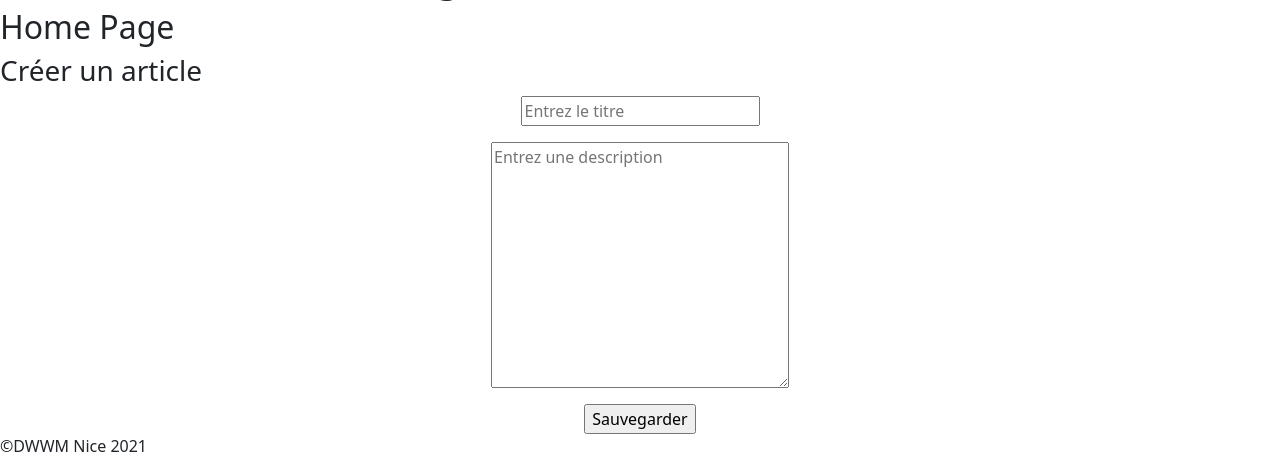
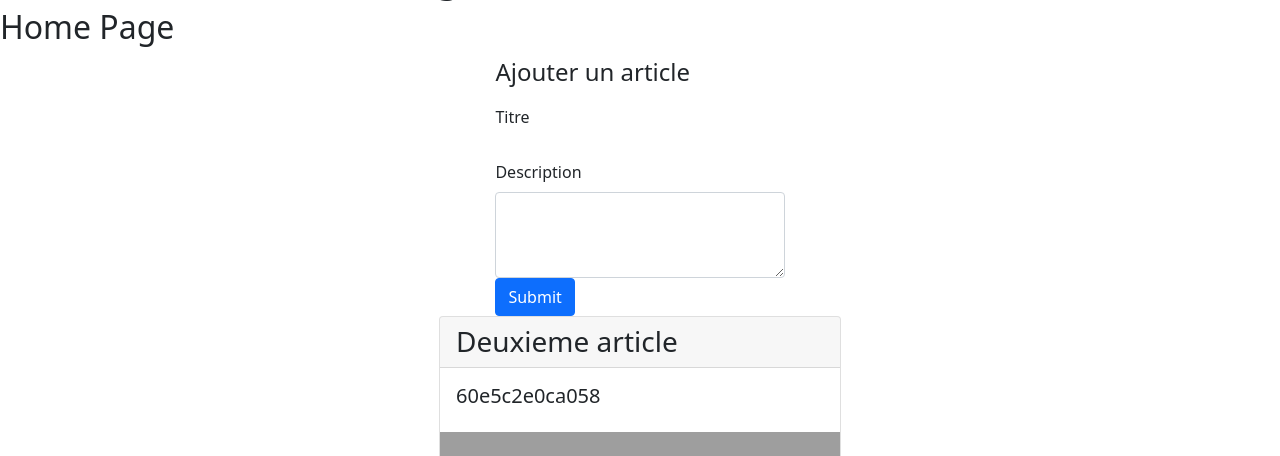
Before and after one commit to Letitbe133/formation-dwwm-nice, a PHP site: page / in a window 1280 px wide. Shown: the part 104-560 px from the top of the page. Run offline with PHP 8.4, Linux system fonts and the light colour scheme; grey boxes are pictures that could not be loaded.

Commit message:
ajout visualisation des posts et mise en forme Bootstrap

```diff
--- a/blog/db.json
+++ b/blog/db.json
@@ -1 +1 @@
-[{"id":"60e59fd00ba5f","postTitle":"Test Title","postDecsription":"Ceci est une description"},{"id":"60e5a043267d2","postTitle":"Deuxieme post","postDecsription":"Description 2eme post"},{"id":"60e5a26906a25","postTitle":"Troiseme post","postDecsription":"Description 3eme post"},{"id":"60e5a345d6325","postTitle":"Quatrieme Post","postDecsription":"Description 4eme post"},{"id":"60e5a5579257e","postTitle":"lkjlkjl","postDecsription":"kjlkjlkj"},{"id":"60e5a6b2c0f2b","postTitle":"kjlkj","postDecsription":"jlkjlkj"},{"id":"60e5a7ff685f2","postTitle":"lkjlkjlj","postDecsription":"jkjhkjhk"}]
+[{"id":"60e5bc709c4d8","postTitle":"Mon premier article","postDescription":"Description de l'article"},{"id":"60e5c2e0ca058","postTitle":"Deuxieme article","postDescription":"blah blah"}]
--- a/blog/process.php
+++ b/blog/process.php
@@ -10,7 +10,7 @@ if (isset($_POST['submit'])) {
         $post = [
             'id' => uniqid(),
             'postTitle' => $_POST['title'],
-            'postDecsription' => $_POST['description'],
+            'postDescription' => $_POST['description'],
         ];
 
         // il reste à sauver le post dans la bdd
--- a/blog/views/home.php
+++ b/blog/views/home.php
@@ -1,36 +1,20 @@
 <?php
-/*
-    // on vérifie si on a un paramètre status dans l'url
-    // if (isset($_GET['status'])) {
-    //     $status = $_GET['status'];
-
-    //     // je vérifie quel le status
-    //     if ('success' === $status) {?>
-            <!-- <div>
-                <p>Votre post a été sauvegardé</p>
-            </div> -->
-       <?php// } else {?>
-            <!-- <div>
-                <p>Erreur de sauvegarde</p>
-            </div> -->
-        <?php
-    // }
-    // }
-    */
     if (isset($_GET['status'])) {
         $status = $_GET['status'];
 
         if ('success' === $status) {
             $output = <<<'OUTPUT'
-            <div>
-                <p>Votre post a été sauvegardé</p>
+            <div class="alert alert-dismissible alert-success">
+                <button type="button" class="btn-close" data-bs-dismiss="alert"></button>
+                <strong>Félicitations! L'article a bien été sauvegardé</strong>.
             </div>
 OUTPUT;
             echo $output;
         } else {
             $output = <<<'OUTPUT'
-            <div>
-                <p>Erreur de savuvegarde</p>
+            <div class="alert alert-dismissible alert-danger">
+                <button type="button" class="btn-close" data-bs-dismiss="alert"></button>
+                <strong>Oooops! Problème lors de la sauvegarde...</strong>
             </div>
 OUTPUT;
             echo $output;
@@ -41,15 +25,80 @@ OUTPUT;
 
 <h2>Home Page</h2>
 
-<h3>Créer un article</h3>
 
-<div class="container" style="display:flex; justify-content:center;">
+<div class="container" style="display:flex; flex-direction:column; justify-content:center; align-items:center;">
 
-    <form action="process.php" method="post" style="display: flex; flex-direction:column; align-items:center; gap:1rem;">
+    <!-- <form action="process.php" method="post" style="display: flex; flex-direction:column; align-items:center; gap:1rem;">
         <input type="text" name="title" placeholder="Entrez le titre" required>
         <textarea name="description" cols="30" rows="10" placeholder="Entrez une description" required></textarea>
         <input type="submit" name="submit" value="Sauvegarder">
 
+    </form> -->
+
+    <!-- form bootstrap -->
+    <form action="process.php" method="post">
+        <fieldset>
+            <legend>Ajouter un article</legend>
+            <div class="form-group row">
+            <label for="staticEmail" class="col-sm-2 col-form-label">Titre</label>
+            <div class="col-sm-10">
+                <input type="text" class="form-control-plaintext" name="title">
+            </div>
+            </div>
+            <div class="form-group">
+            <label for="exampleTextarea" class="form-label mt-4">Description</label>
+            <textarea class="form-control" id="exampleTextarea" rows="3" name="description"></textarea>
+            </div>
+            <button type="submit" class="btn btn-primary" name="submit">Submit</button>
+        </fieldset>
     </form>
 
+    <div>
+        <?php
+            // récuperer les posts dans la bdd
+            $fileContent = file_get_contents('./db.json');
+
+            // convertir le json en tableau associatif
+            $posts = array_reverse(json_decode($fileContent, true));
+            // echo '<pre>';
+            // print_r($posts);
+            // echo '</pre>';
+
+            // on vérifie s'il y a des posts
+            if (count($posts) > 0) {
+                // boucler sur le tableau
+                foreach ($posts as $array) {
+                    // echo '<pre>';
+                    // print_r($array);
+                    // echo '</pre>';
+                    $content = <<<POST
+                <div class="card mb-3">
+                    <h3 class="card-header">{$array['postTitle']}</h3>
+                    <div class="card-body">
+                        <h5 class="card-title">{$array['id']}</h5>
+                    </div>
+                    <img src="//unsplash.it/400"/>
+                    <div class="card-body">
+                        <p class="card-text">{$array['postDescription']}</p>
+                    </div>
+                    <div class="card-footer text-muted">
+                        Publié le : 2 days ago
+                    </div>
+                </div>
+POST;
+                    echo $content;
+                }
+            } else {
+                // s'il n'y a pas de post
+                $content = <<<'POST'
+                <div>
+                    <p>Aucun article publié pour l'instant. Ecrivez le premier...</p>
+                </div>
+POST;
+                echo $content;
+            }
+
+        ?>
+    </div>
+
 </div>
```
